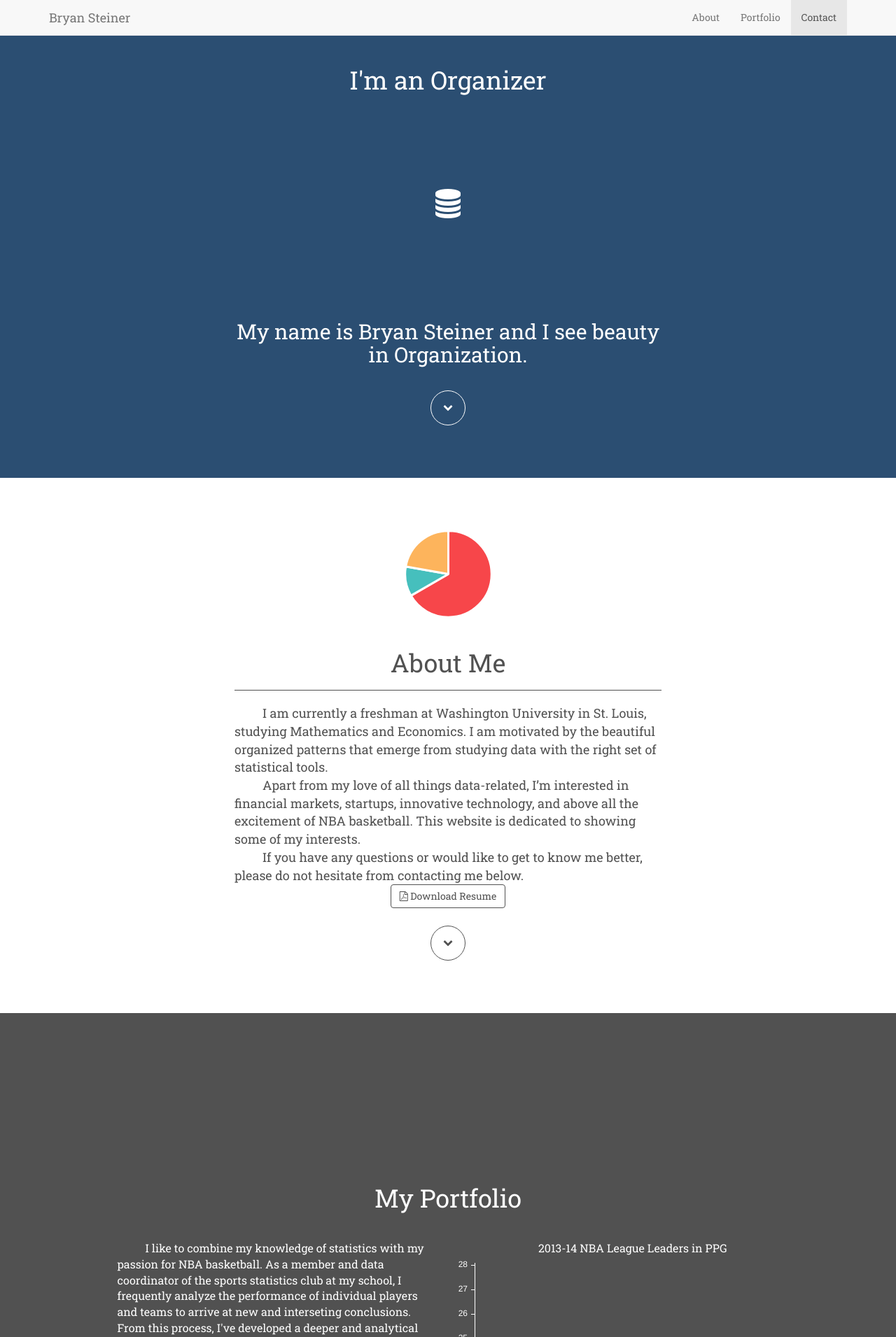
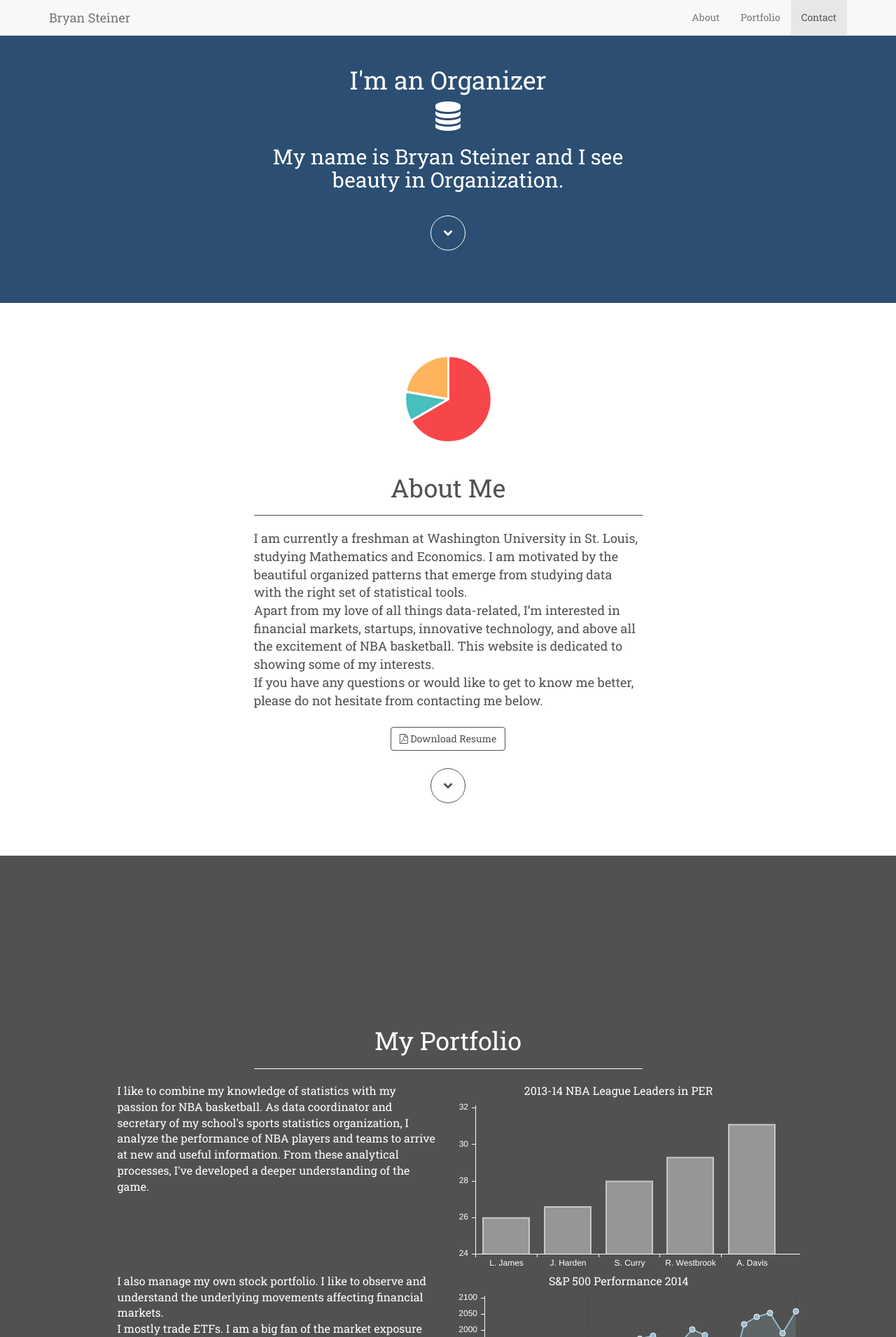
Before and after one commit to bryansteiner/Portfolio, a PHP site: page / in a window 1280 px wide. Shown: the top 1911 px of the page at 70% size. Run offline with PHP 8.4, Linux system fonts and the light colour scheme; a map, chart or similar area stays blank; some libraries are stand-ins or nearby versions.

Commit message:
Progress

```diff
--- a/css/animation.css
+++ /dev/null
@@ -1,4 +0,0 @@
-.fa-database {
-	margin-top: 125px;
-	margin-bottom: 125px;
-}
--- a/css/custom.css
+++ b/css/custom.css
@@ -1,3 +1,18 @@
+/*Media Queries*/
+
+@media (max-width: 768px) {
+     .shift {
+        position: relative;
+        left: -20px;
+    }
+}
+
+@media (min-width: 768px) and (max-width: 992px) { ... }
+@media (min-width: 992px) and (max-width: 1200px) { ... }
+@media (min-width: 1200px) { ... }
+
+/*End Media Queries*/
+
 /*All Pages*/
 body {
     text-align: center;
@@ -69,7 +84,6 @@ a.btn-main:hover {
 }
 
 .about p {
-    text-indent: 40px;
     margin: 0px;
     font-size: 18px;
 }
@@ -81,6 +95,7 @@ a.btn-main:hover {
 a.btn-about:link {
     border-color: #515151;
     color: #515151;
+    margin-top: 25px;
 }
 
 a.btn-about:visited {
@@ -103,13 +118,12 @@ a.btn-about:hover {
 }
 
 .portfolio p {
-    text-indent: 40px;
     margin: 0px;
     font-size: 16px;
 }
 
 .portfolio .page-header {
-    border-bottom: 1px solid #515151;
+    border-bottom: 1px solid #FFFFFF;
 }
 
 a.btn-portfolio:link {
--- a/index.html
+++ b/index.html
@@ -43,24 +43,26 @@
 
 		<!-- Main Page -->
 		<div id="main" class="container-fluid main">
+			<div class="container">
 				<div class="row">
-				<div class="col-xs-offset-1 col-xs-10 col-sm-offset-2 col-sm-8 col-md-offset-3 col-md-6">
+					<div class="col-xs-offset-0 col-xs-12 col-sm-offset-2 col-sm-8 col-md-offset-3 col-md-6">
 						<h1>I'm an Organizer</h1>
 					</div>
 				</div>
 				<div class="row">
-				<div class="col-xs-offset-0 col-xs-12 col-sm-offset-0 col-sm-12 col-md-offset-0 col-md-12">
+					<div class="col-xs-offset-0 col-xs-12 col-sm-offset-2 col-sm-8 col-md-offset-3 col-md-6">
 						<i class="fa fa-database fa-3x"></i>
 					</div>
 				</div>
 				<div class="row">
-				<div class="col-xs-offset-1 col-xs-10 col-sm-offset-2 col-sm-8 col-md-offset-3 col-md-6">
+					<div class="col-xs-offset-0 col-xs-12 col-sm-offset-2 col-sm-8 col-md-offset-3 col-md-6">
 						<h2>My name is Bryan Steiner and I see beauty in Organization.</h2>
 					</div>
 				</div>
 				<div class="row">
-				<div class="col-xs-offset-1 col-xs-10 col-sm-offset-2 col-sm-8 col-md-offset-3 col-md-6">
+					<div class="col-xs-offset-0 col-xs-12 col-sm-offset-2 col-sm-8 col-md-offset-3 col-md-6">
 						<a class="btn btn-scroll btn-main" href="#about" role="button"><i class="fa fa-chevron-down"></i></span></a>
+					</div>
 				</div>
 			</div>
 		</div>
@@ -68,20 +70,21 @@
 
 		<!-- About Page -->
 		<div id="about" class="container-fluid about">
+			<div class="container">
 				<div class="row">
-				<div class="col-xs-offset-1 col-xs-10 col-sm-offset-2 col-sm-8 col-md-offset-3 col-md-6">
+					<div class="col-xs-offset-0 col-xs-12 col-sm-offset-2 col-sm-8 col-md-offset-3 col-md-6">
 						<canvas id="piechart1" width="125" height="125"></canvas>
 					</div>
 				</div>
 				<div class="row">
-				<div class="col-xs-offset-1 col-xs-10 col-sm-offset-2 col-sm-8 col-md-offset-3 col-md-6">
+					<div class="col-xs-offset-0 col-xs-12 col-sm-offset-2 col-sm-8 col-md-offset-3 col-md-6">
 						<div class="page-header">
 							<h1>About Me</h1>
 						</div>
 					</div>
 				</div>
 				<div class="row left">
-				<div class="col-xs-offset-1 col-xs-10 col-sm-offset-2 col-sm-8 col-md-offset-3 col-md-6">
+					<div class="col-xs-offset-0 col-xs-12 col-sm-offset-2 col-sm-8 col-md-offset-3 col-md-6">
 						<p>
 							I am currently a freshman at Washington University in St. Louis, studying Mathematics and Economics. I am motivated by the beautiful organized patterns that emerge from studying data with the right set of statistical tools.
 						</p>
@@ -94,13 +97,14 @@
 					</div>
 				</div>
 				<div class="row">
-				<div class="col-xs-offset-1 col-xs-10 col-sm-offset-2 col-sm-8 col-md-offset-3 col-md-6">
-					<a class="btn btn-about" href="pdfs/resume.pdf" download="" role="button"><i class="fa fa-file-pdf-o"></i></span> Download Resume</a>
+					<div class="col-xs-offset-0 col-xs-12 col-sm-offset-2 col-sm-8 col-md-offset-3 col-md-6">
+						<a class="btn btn-about" href="pdfs/resume.pdf" role="button" target="_blank"><i class="fa fa-file-pdf-o"></i></span> Download Resume</a>
 					</div>
 				</div>
 				<div class="row">
 					<div class="col-xs-offset-1 col-xs-10 col-sm-offset-2 col-sm-8 col-md-offset-3 col-md-6">
 						<a class="btn btn-scroll btn-about" href="#portfolio" role="button"><i class="fa fa-chevron-down"></i></a>
+					</div>
 				</div>
 			</div>
 		</div>
@@ -110,12 +114,12 @@
 		<div id="portfolio" class="container-fluid portfolio">
 			<div class="container">
 				<div class="row">
-					<div class="col-xs-offset-1 col-xs-10 col-sm-offset-2 col-sm-8 col-md-offset-3 col-md-6">
+					<div class="col-xs-offset-0 col-xs-12 col-sm-offset-2 col-sm-8 col-md-offset-3 col-md-6">
 						<canvas id="piechart2"  width="125" height="125"></canvas>
 					</div>
 				</div>
 				<div class="row">
-					<div class="col-xs-offset-1 col-xs-10 col-sm-offset-1 col-sm-10 col-md-offset-1 col-md-10">
+					<div class="col-xs-offset-0 col-xs-12 col-sm-offset-2 col-sm-8 col-md-offset-3 col-md-6">
 						<div class="page-header">
 							<h1>My Portfolio</h1>
 						</div>
@@ -124,12 +128,12 @@
 				<div class="row left">
 					<div class="col-xs-offset-0 col-xs-12 col-sm-offset-2 col-sm-8 col-md-offset-1 col-md-5">
 						<p>
-							I like to combine my knowledge of statistics with my passion for NBA basketball. As a member and data coordinator of the sports statistics club at my school, I frequently analyze the performance of individual players and teams to arrive at new and interseting conclusions. From this process, I've developed a deeper and analytical understanding of the game.
+							I like to combine my knowledge of statistics with my passion for NBA basketball. As data coordinator and secretary of my school's sports statistics organization, I analyze the performance of NBA players and teams to arrive at new and useful information. From these analytical processes, I've developed a deeper understanding of the game.
 						</p>
 					</div>
-					<div class="col-xs-offset-0 col-xs-11 col-sm-offset-2 col-sm-8 col-md-offset-0 col-md-5">
-						<p class="center">2013-14 NBA League Leaders in PPG</p>
-						<canvas id="barchart"></canvas>
+					<div class="col-xs-offset-0 col-xs-12 col-sm-offset-2 col-sm-8 col-md-offset-0 col-md-5">
+						<p class="center">2013-14 NBA League Leaders in PER</p>
+						<canvas id="barchart" class="shift"></canvas>
 					</div>
 				</div>
 				<div class="row left">
@@ -141,9 +145,9 @@
 							I mostly trade ETFs. I am a big fan of the market exposure they provide versus trading individual stocks. I also particularly like to follow the exciting developments emerging from the biotech industry. I hope to tap into some of this future potential.
 						</p>
 					</div>
-					<div class="col-xs-offset-0 col-xs-11 col-sm-offset-2 col-sm-8 col-md-offset-0 col-md-5">
+					<div class="col-xs-offset-0 col-xs-12 col-sm-offset-2 col-sm-8 col-md-offset-0 col-md-5">
 						<p class="center">S&P 500 Performance 2014</p>
-						<canvas id="linechart"></canvas>
+						<canvas id="linechart" class="shift"></canvas>
 					</div>
 				</div>
 				<div class="row left">
@@ -155,12 +159,12 @@
 							In addition, I am also proficient with statistical software (R and SAS) as well as Microsoft Word, Excel, and Powerpoint.
 						</p>
 					</div>
-					<div class="col-xs-offset-1 col-xs-10 col-sm-offset-2 col-sm-8 col-md-offset-0 col-md-5">
+					<div class="col-xs-offset-0 col-xs-12 col-sm-offset-2 col-sm-8 col-md-offset-0 col-md-5">
 						<img class="img-responsive center laptop" src="imgs/macbook.png" alt="...">
 					</div>
 				</div>
 				<div class="row">
-					<div class="col-xs-offset-1 col-xs-10 col-sm-offset-2 col-sm-8 col-md-offset-3 col-md-6">
+					<div class="col-xs-offset-0 col-xs-12 col-sm-offset-2 col-sm-8 col-md-offset-3 col-md-6">
 						<a class="btn btn-scroll btn-portfolio" href="#contact" role="button"><i class="fa fa-chevron-down"></i></a>
 					</div>
 				</div>
@@ -170,26 +174,27 @@
 
 		<!-- Contact Page -->
 		<div id="contact" class="container-fluid contact">
+			<div class="container">
 				<div class="row">
-				<div class="col-xs-offset-1 col-xs-10 col-sm-offset-2 col-sm-8 col-md-offset-4 col-md-4">
+					<div class="col-xs-offset-0 col-xs-12 col-sm-offset-2 col-sm-8 col-md-offset-3 col-md-6">
 						<canvas id="piechart3"  width="125" height="125"></canvas>
 					</div>
 				</div>
 				<div class="row">
-				<div class="col-xs-offset-1 col-xs-10 col-sm-offset-2 col-sm-8 col-md-offset-4 col-md-4">
+					<div class="col-xs-offset-0 col-xs-12 col-sm-offset-2 col-sm-8 col-md-offset-3 col-md-6">
 						<div class="page-header">
 							<h1>Contact Me</h1>
 						</div>
 					</div>
 				</div>
 				<div class="row">
-				<div class="col-xs-offset-1 col-xs-10 col-sm-offset-2 col-sm-8 col-md-offset-4 col-md-4">
+					<div class="col-xs-offset-0 col-xs-12 col-sm-offset-2 col-sm-8 col-md-offset-3 col-md-6">
 						<p>Like what you've seen so far? <br> <i class="fa fa-comment-o"></i> Let's chat!</p>
 						<i class="fa fa-envelope-o"></i> <a href="mailto:steiner.bs@gmail.com">contact@bryansteiner.com</a>
 					</div>
 				</div>
 				<div class="row left">
-				<div class="col-xs-offset-1 col-xs-10 col-sm-offset-2 col-sm-8 col-md-offset-4 col-md-4">
+					<div class="col-xs-offset-0 col-xs-12 col-sm-offset-2 col-sm-8 col-md-offset-4 col-md-4">
 						<form >
 							<div class="form-group">
 								<input type="name" class="form-control" id="InputName" placeholder="Name">
@@ -200,17 +205,16 @@
 							<div class="form-group">
 								<textarea type="message" class="form-control" id="InputMessage" placeholder="Message" rows="5"></textarea>
 							</div>
-
 						</form>
 					</div>
 				</div>
 				<div class="row">
-				<div class="col-xs-offset-1 col-xs-10 col-sm-offset-2 col-sm-8 col-md-offset-3 col-md-6">
+					<div class="col-xs-offset-0 col-xs-12 col-sm-offset-2 col-sm-8 col-md-offset-3 col-md-6">
 						<a type="submit" class="btn btn-contact" href="#contact">Submit</a>
 					</div>
 				</div>
 				<div class="row">
-				<div class="col-xs-offset-1 col-xs-10 col-sm-offset-2 col-sm-8 col-md-offset-4 col-md-4">
+					<div class="col-xs-offset-0 col-xs-12 col-sm-offset-2 col-sm-8 col-md-offset-3 col-md-6">
 						<a class="btn btn-social btn-contact" href="https://www.linkedin.com/in/steinerbryan" role="button" target="_blank"><i class="fa fa-linkedin fa-lg"></i></a>
 						<a class="btn btn-social btn-contact" href="https://www.facebook.com/steiner.bryan?fref=browse_search" role="button" target="_blank"><i class="fa fa-facebook fa-lg"></i></a>
 						<a class="btn btn-social btn-contact" href="https://instagram.com/bry_steiner/" role="button" target="_blank"><i class="fa fa-instagram fa-lg"></i></a>
@@ -219,18 +223,21 @@
 					</div>
 				</div>
 			</div>
+		</div>
 		<!-- End Contact Page -->
 
 		<!-- Bottom Page -->
 		<div id="bottom" class="container-fluid bottom">
+			<div class="container">
 				<div class="row">
-				<div class="col-xs-offset-1 col-xs-10 col-sm-offset-2 col-sm-8 col-md-offset-4 col-md-4">
+					<div class="col-xs-offset-0 col-xs-12 col-sm-offset-2 col-sm-8 col-md-offset-3 col-md-6">
 						<p>Copyright <i class="fa fa-copyright"></i> Bryan Steiner 2015</p>
 					</div>
 				</div>
 				<div class="row">
-				<div class="col-xs-offset-1 col-xs-10 col-sm-offset-2 col-sm-8 col-md-offset-4 col-md-4">
+					<div class="col-xs-offset-0 col-xs-12 col-sm-offset-2 col-sm-8 col-md-offset-3 col-md-6">
 						<a class="normal" href="#main">Back to Top <i class="fa fa-arrow-circle-up"></i></span></a>
+					</div>
 				</div>
 			</div>
 		</div>
```
Also changed, not shown: js/custom.js (+17 -17 lines). Lines whose indentation alone changed are shown as unchanged.
